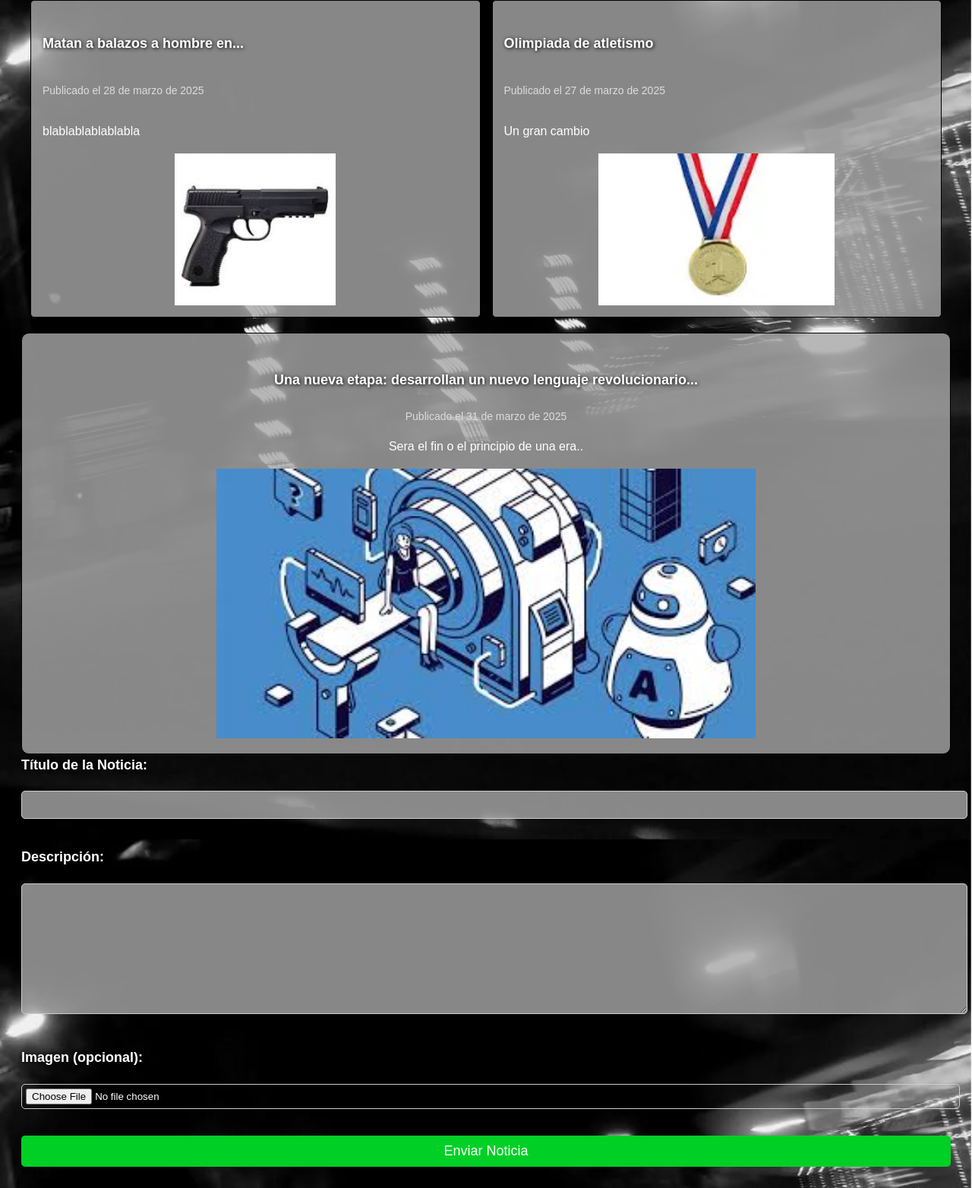
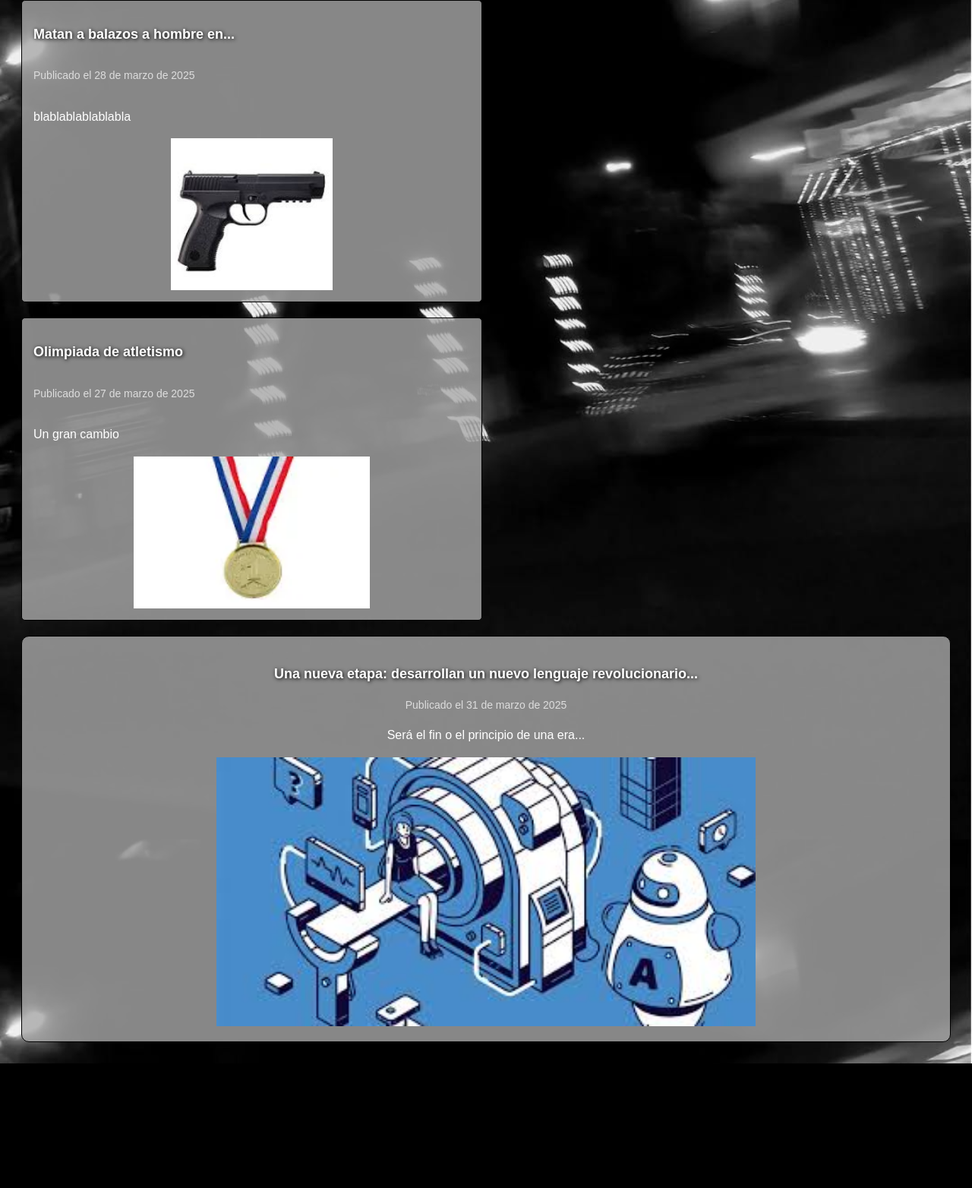
Before and after one commit to Hantat4/web, a Flask app: page / in a window 1280 px wide. Shown: the part 175-1739 px from the top of the page at 76% size. After the commit the page ends 1575 px from the top, so only its background shows below. Run offline with Flask 3, Linux system fonts and the light colour scheme.

Commit message:
Update index.html
github no acepta flask :(

```diff
--- a/templates/index.html
+++ b/templates/index.html
@@ -4,78 +4,39 @@
     <meta charset="UTF-8">
     <meta name="viewport" content="width=device-width, initial-scale=1.0">
     <title>H.D.P.</title>
-    <link rel="stylesheet" href="{{ url_for('static', filename='css/styles.css') }}">
+    <link rel="stylesheet" href="static/css/styles.css">
 </head>
 <body>
     <header>
-
-            <h1 class="title_page">Los Mitoteros</h1>
-            <ul class="navegation">
-                <li><a href="{{ url_for('sobre_la_page') }}" class="title">Sobre la page</a></li>
-                    <li><a href="https://www.instagram.com" target="_blank" class="title"> Contacto </a></li> <!---_blank es para abrir en otra page-->
-            </ul>
-
+        <h1 class="title_page">Los Mitoteros</h1>
+        <ul class="navegation">
+            <li><a href="sobre_la_page.html" class="title">Sobre la page</a></li>
+            <li><a href="https://www.instagram.com" target="_blank" class="title">Contacto</a></li>
+        </ul>
     </header>
     <main>
-        {% for noticia in noticias %}
+
         <article class="post">
-            <h2 class="title">{{ noticia.titulo }}</h2>
-            <p class="date">Publicado hace poco</p>
-            <p class="excerpt">{{ noticia.descripcion }}</p>
-            {% if noticia.imagen_url %}
-                <img src="{{ url_for('static', filename=noticia.imagen_url.split('static/')[1]) }}" alt="Imagen de la noticia">
-            {% endif %}
-            <!-- Botón para borrar noticia -->
-            <form action="{{ url_for('borrar_noticia', index=loop.index0) }}" method="post">
-                <button type="submit" class="btn-borrar">Borrar</button>
-            </form>
-        </article>
-        {% endfor %}
-
-        <div class="container">
-        <article class="post">
-
-            <h2><a href="{{ url_for('title') }}" class="title">Matan a balazos a hombre en...</a></h2>
+            <h2 class="title">Matan a balazos a hombre en...</h2>
             <p class="date">Publicado el 28 de marzo de 2025</p>
             <p class="excerpt">blablablablablabla</p>
-            <img src="{{ url_for('static', filename='img/gun.jpg') }}" alt="Imagen de la noticia">
-
-
+            <img src="static/img/gun.jpg" alt="Imagen de la noticia">
         </article>
 
         <article class="post">
-            <h2><a href="{{ url_for('olim') }}" class="title">Olimpiada de atletismo</a></h2>
+            <h2 class="title">Olimpiada de atletismo</h2>
             <p class="date">Publicado el 27 de marzo de 2025</p>
             <p class="excerpt">Un gran cambio</p>
-            <img src="{{ url_for('static', filename='img/medd.webp') }}" alt="">
+            <img src="static/img/medd.webp" alt="">
         </article>
-        </div>
+
         <article class="postt large-post">
-        <h2><a href="{{ url_for('n_len') }}" class="title">Una nueva etapa: desarrollan un nuevo lenguaje revolucionario... </a></h2>
-        <p class="date">Publicado el 31 de marzo de 2025</p>
-        <p class="excerpt">Sera el fin o el principio de una era..</p>
-        <img src="{{ url_for('static', filename='img/bot.jpg') }}" alt="">
+            <h2 class="title">Una nueva etapa: desarrollan un nuevo lenguaje revolucionario...</h2>
+            <p class="date">Publicado el 31 de marzo de 2025</p>
+            <p class="excerpt">Será el fin o el principio de una era...</p>
+            <img src="static/img/bot.jpg" alt="">
         </article>
     </main>
-    <form action="/procesar_noticia" method="post" enctype="multipart/form-data">
-        <!-- Campo de Título -->
-        <label for="titulo" class="label-titulo">Título de la Noticia:</label>
-        <input type="text" id="titulo" name="titulo" required class="input-titulo">
-        <br><br>
-
-        <!-- Campo de Descripción -->
-        <label for="descripcion" class="label-descripcion">Descripción:</label>
-        <textarea id="descripcion" name="descripcion" rows="4" cols="50" required class="textarea-descripcion"></textarea>
-        <br><br>
-
-        <!-- Campo de Imagen (opcional) -->
-        <label for="imagen" class="label-imagen">Imagen (opcional):</label>
-        <input type="file" id="imagen" name="imagen" accept="image/*" class="input-imagen">
-        <br><br>
-
-        <button type="submit" class="btn-enviar">Enviar Noticia</button>
-    </form>
-
 
 </body>
 </html>
```
